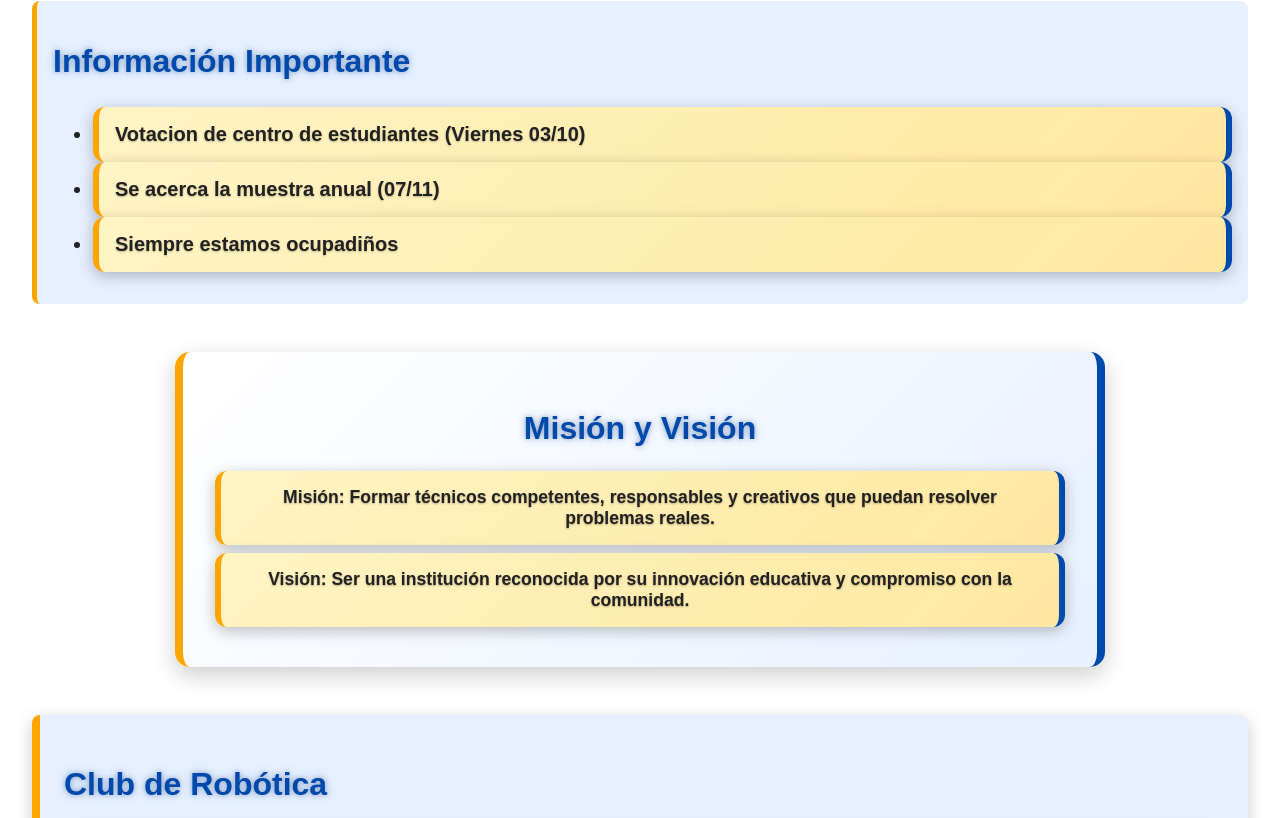
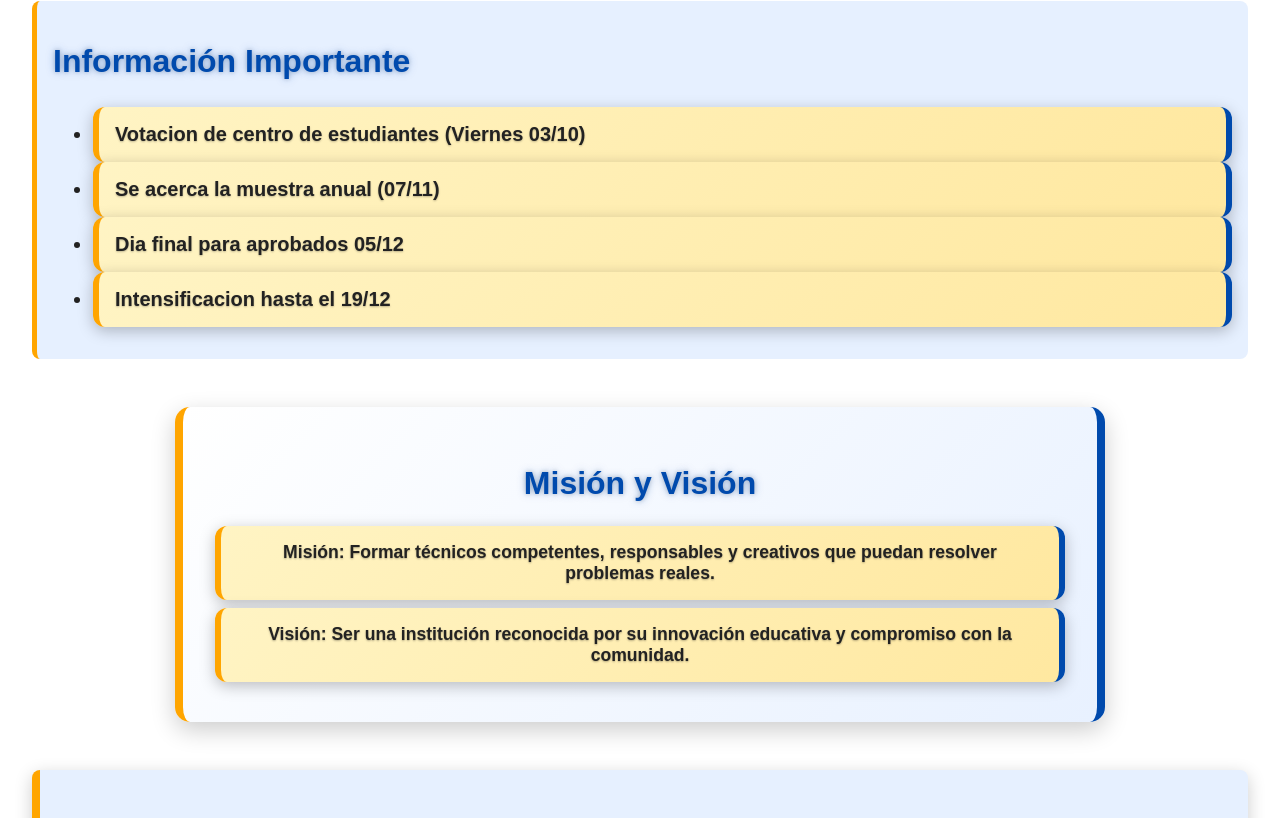
Before and after one commit to fqcuup/SamiiYFacuu, a plain HTML site: page index.html in a window 1280 px wide. Shown: the part 2497-3315 px from the top of the page. Drawn offline with Linux system fonts and the light colour scheme.

Commit message:
Add files via upload
akibro

```diff
--- a/index.html
+++ b/index.html
@@ -88,7 +88,8 @@
         <ul>
             <li>Votacion de centro de estudiantes (Viernes 03/10)</li>
             <li>Se acerca la muestra anual (07/11)</li>
-            <li>Siempre estamos ocupadiños</li>
+            <li>Dia final para aprobados 05/12</li>
+            <li>Intensificacion hasta el 19/12</li>
         </ul>
     </section>
 
@@ -168,7 +169,6 @@
       <ul>
         <li><a href="#inicio">Inicio</a></li>
         <li><a href="#tecnicaturas">Tecnicaturas</a></li>
-        <li><a href="#historia">Historia</a></li>
         <li><a href="#info">Información</a></li>
         <li><a href="#galeria">Galería</a></li>
       </ul>
```
